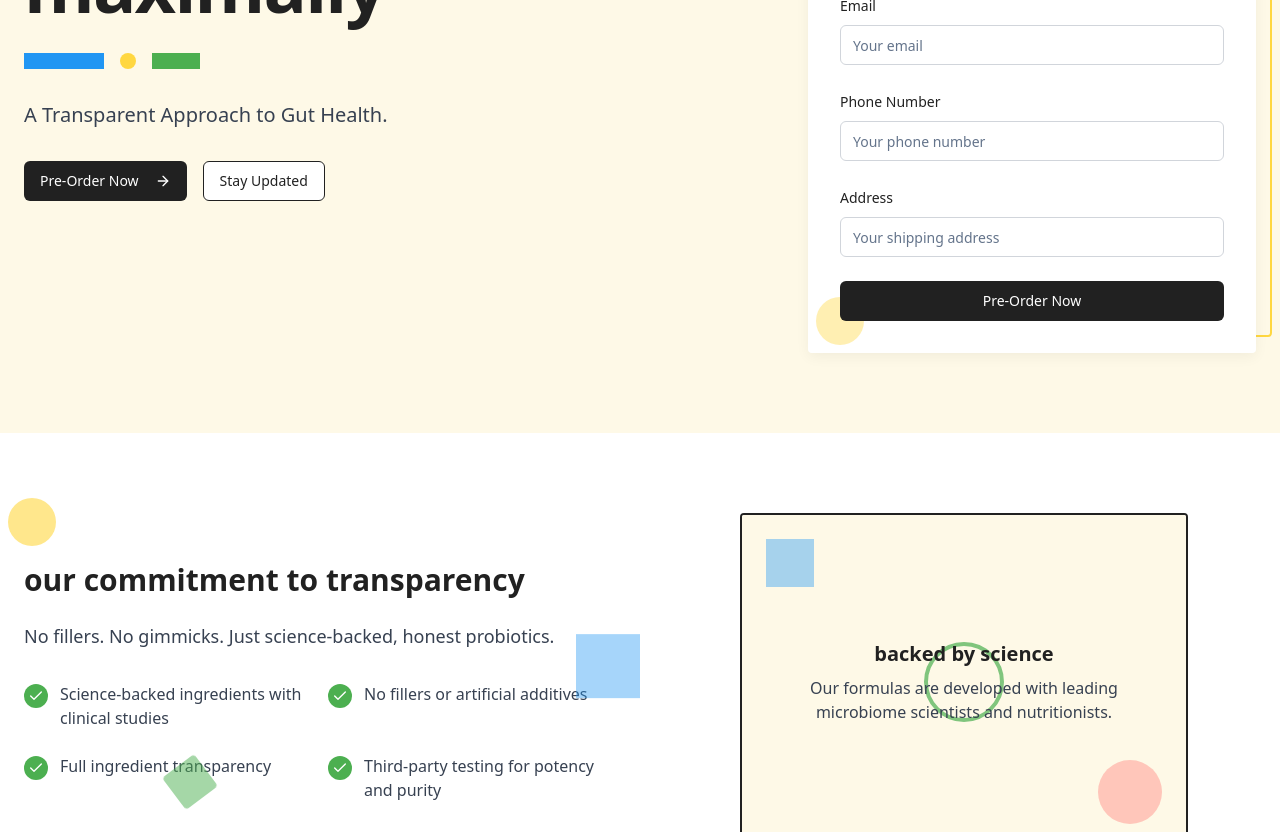
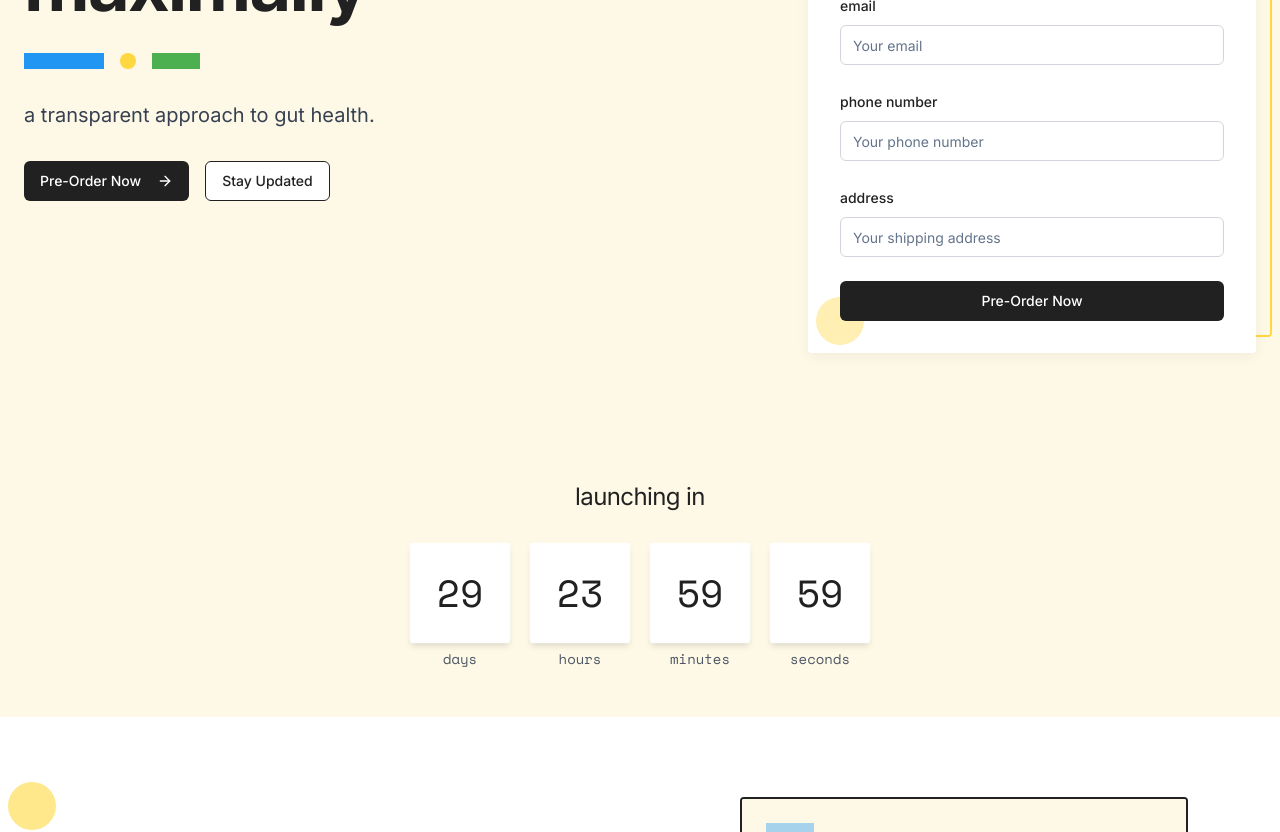
Before and after one commit to maximally0/maximallytest, a React (Vite) app: page / in a window 1280 px wide. Shown: the part 380-1212 px from the top of the page. Built offline with nearby package versions, Linux system fonts and the light colour scheme.

Commit message:
Update application fonts
Update fonts to improve the minimal feel and enforce lowercase styling.

```diff
--- a/src/components/CountdownTimer.tsx
+++ b/src/components/CountdownTimer.tsx
@@ -1,3 +1,4 @@
+
 import React, { useState, useEffect } from 'react';
 interface TimeLeft {
   days: number;
@@ -35,18 +36,33 @@ const CountdownTimer: React.FC = () => {
     return () => clearTimeout(timer);
   });
   const timerComponents = [{
-    label: 'Days',
+    label: 'days',
     value: timeLeft.days
   }, {
-    label: 'Hours',
+    label: 'hours',
     value: timeLeft.hours
   }, {
-    label: 'Minutes',
+    label: 'minutes',
     value: timeLeft.minutes
   }, {
-    label: 'Seconds',
+    label: 'seconds',
     value: timeLeft.seconds
   }];
-  return;
+
+  return (
+    <div className="w-full max-w-4xl mx-auto my-12 px-4">
+      <h3 className="text-center text-2xl font-normal tracking-tight text-maximally-black mb-8 lowercase">launching in</h3>
+      <div className="flex justify-center flex-wrap gap-6">
+        {timerComponents.map(({ label, value }) => (
+          <div key={label} className="flex flex-col items-center">
+            <div className="bg-white rounded-sm shadow-md p-6 w-24 h-24 flex items-center justify-center animate-count-down">
+              <span className="text-4xl font-mono text-maximally-black">{value}</span>
+            </div>
+            <span className="mt-2 text-sm font-mono text-gray-600">{label}</span>
+          </div>
+        ))}
+      </div>
+    </div>
+  );
 };
 export default CountdownTimer;
--- a/src/components/Logo.tsx
+++ b/src/components/Logo.tsx
@@ -4,7 +4,7 @@ import React from 'react';
 const Logo: React.FC = () => {
   return (
     <div className="flex items-center">
-      <span className="text-2xl font-bold text-maximally-black lowercase tracking-tight">maximally</span>
+      <span className="text-2xl font-normal text-maximally-black lowercase tracking-tight">maximally</span>
       <div className="ml-2 h-3 w-3 rounded-full bg-maximally-red animate-float"></div>
     </div>
   );
--- a/src/components/TransparencyStatement.tsx
+++ b/src/components/TransparencyStatement.tsx
@@ -4,10 +4,10 @@ import { Check } from 'lucide-react';
 
 const TransparencyStatement: React.FC = () => {
   const transparencyPoints = [
-    "Science-backed ingredients with clinical studies",
-    "No fillers or artificial additives",
-    "Full ingredient transparency",
-    "Third-party testing for potency and purity"
+    "science-backed ingredients with clinical studies",
+    "no fillers or artificial additives",
+    "full ingredient transparency",
+    "third-party testing for potency and purity"
   ];
 
   return (
@@ -17,10 +17,10 @@ const TransparencyStatement: React.FC = () => {
       <div className="absolute top-20 -right-8 w-16 h-16 bg-maximally-blue opacity-40 animate-float" style={{ animationDelay: '2s' }}></div>
       <div className="absolute bottom-0 left-1/4 w-10 h-10 bg-maximally-green rounded-sm opacity-50 animate-rotate-slow"></div>
 
-      <h2 className="text-3xl font-bold text-maximally-black lowercase mb-6">our commitment to transparency</h2>
+      <h2 className="text-3xl font-normal text-maximally-black lowercase mb-6">our commitment to transparency</h2>
 
       <p className="text-lg text-gray-700 mb-8 max-w-2xl">
-        No fillers. No gimmicks. Just science-backed, honest probiotics.
+        no fillers. no gimmicks. just science-backed, honest probiotics.
       </p>
 
       <div className="grid grid-cols-1 md:grid-cols-2 gap-6">
--- a/src/index.css
+++ b/src/index.css
@@ -1,3 +1,4 @@
+@import url('https://fonts.googleapis.com/css2?family=Inter:wght@300;400;500;600;700&family=Space+Mono:wght@400;700&display=swap');
 
 @tailwind base;
 @tailwind components;
@@ -50,9 +51,23 @@
   }
 
   body {
-    @apply bg-maximally-cream text-foreground;
+    @apply bg-maximally-cream text-foreground antialiased;
     font-feature-settings: "rlig" 1, "calt" 1;
     overflow-x: hidden;
+    text-transform: lowercase;
+  }
+
+  h1, h2, h3, h4, h5, h6 {
+    @apply font-sans tracking-tight font-medium;
+    text-transform: lowercase;
+  }
+
+  p, span, a, button, input, label {
+    @apply font-sans;
+  }
+
+  input, textarea, select, button {
+    text-transform: none;
   }
 }
 
--- a/tailwind.config.ts
+++ b/tailwind.config.ts
@@ -19,6 +19,10 @@ export default {
 			}
 		},
 		extend: {
+			fontFamily: {
+				sans: ['Inter', 'system-ui', 'sans-serif'],
+				mono: ['Space Mono', 'monospace'],
+			},
 			colors: {
 				border: 'hsl(var(--border))',
 				input: 'hsl(var(--input))',
```
